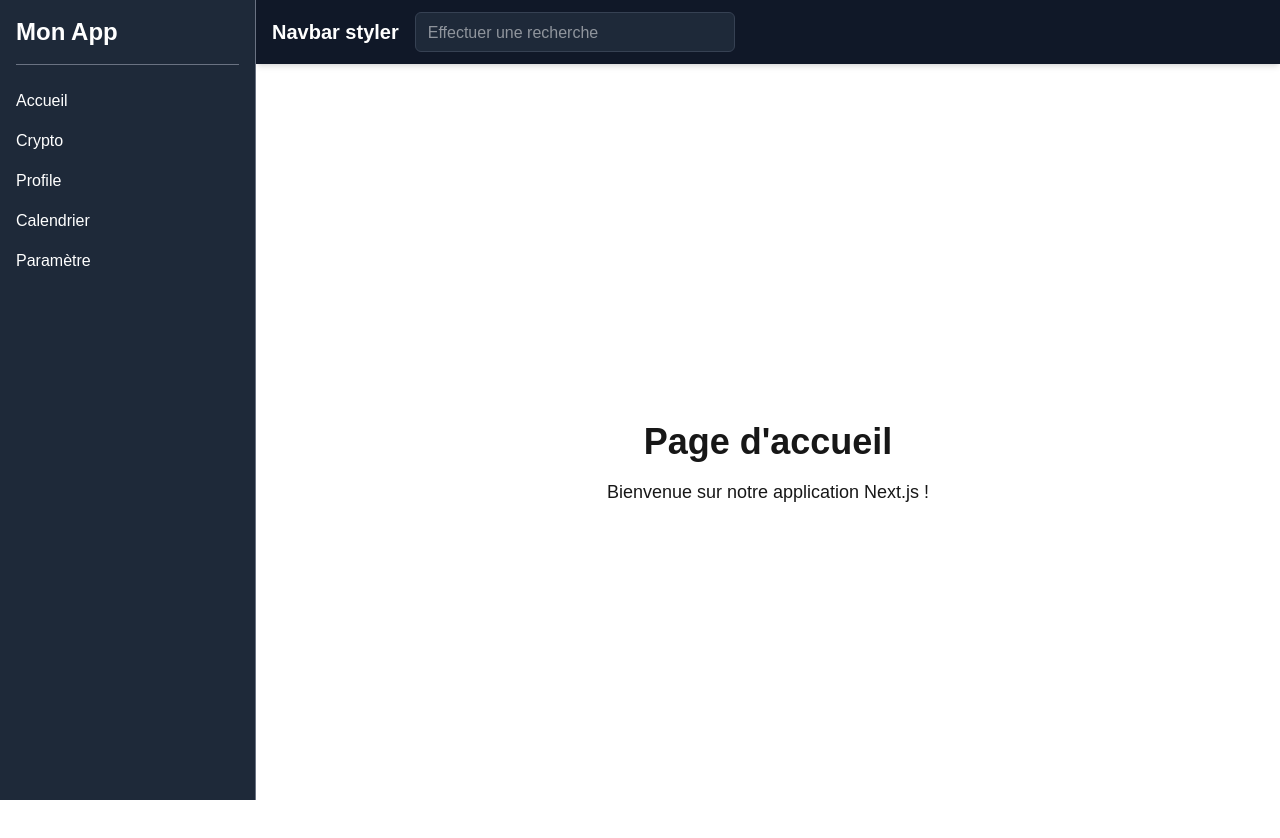
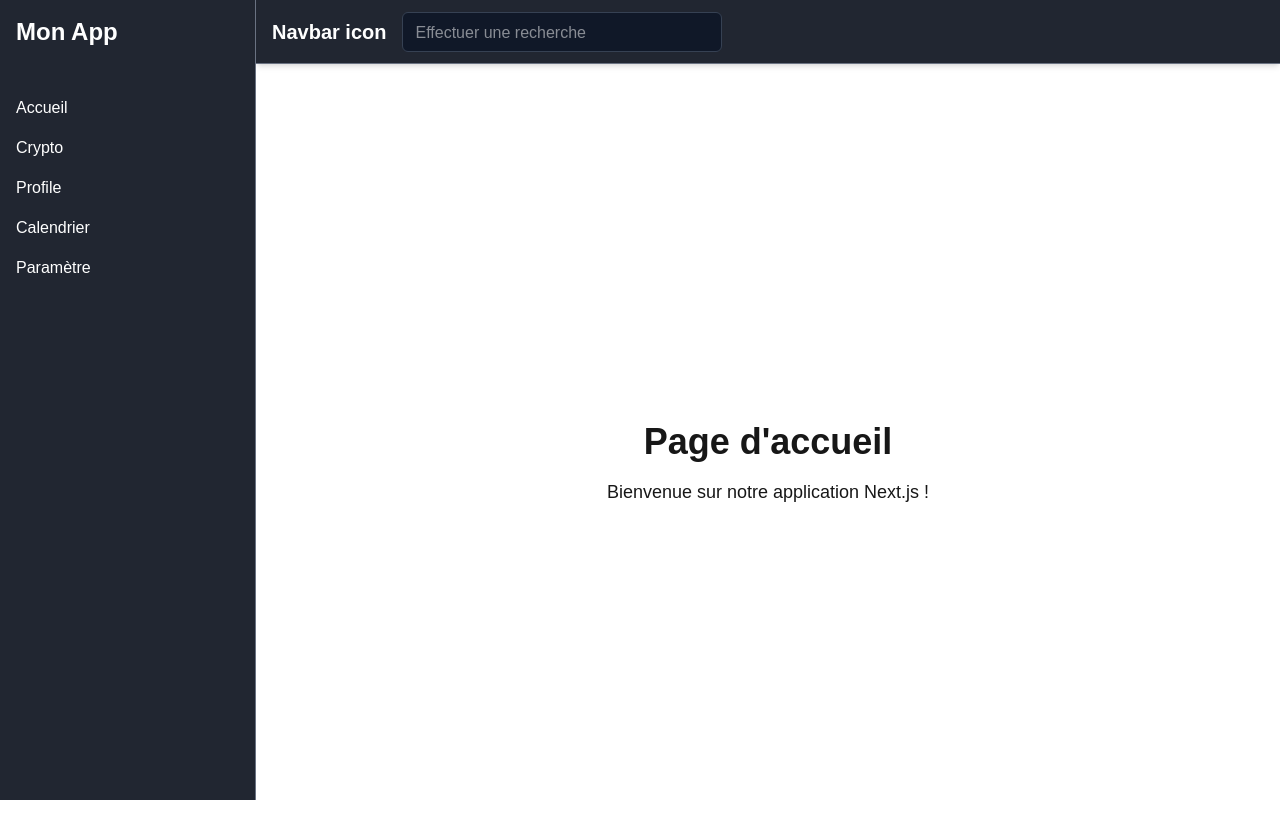
Before and after one commit to TISEPSE/Dashboard, a Next.js app: page / in a window 1280 px wide. Shown: the top 838 px of the page. Built offline with nearby package versions, Linux system fonts and the light colour scheme.

Commit message:
plus styler

```diff
--- a/src/app/components/header.jsx
+++ b/src/app/components/header.jsx
@@ -2,12 +2,12 @@
 
 export default function Header() {
   return (
-    <div className="h-16 bg-gray-900 text-white flex items-center px-4 z-50 shadow-md">
-      <span className="text-xl font-semibold">Navbar styler</span>
+    <div className="h-16 bg-[#212631] text-white flex items-center border-b-1 border-gray-500 px-4 z-50 shadow-md">
+      <span className="text-xl font-semibold">Navbar icon</span>
       <div className="flex items-center w-full max-w-xs ml-4">
         <textarea
           placeholder="Effectuer une recherche"
-          className="w-full h-10 bg-gray-800 text-white border border-gray-700 rounded-md pl-3 pr-3 py-2 resize-none overflow-hidden focus:outline-none focus:ring-2 focus:ring-blue-500"
+          className="w-full h-10 bg-gray-900 text-white border border-gray-700 rounded-md pl-3 pr-3 py-2 resize-none overflow-hidden focus:outline-none focus:ring-2 focus:ring-blue-500"
         />
       </div>
     </div>
--- a/src/app/components/navbar.jsx
+++ b/src/app/components/navbar.jsx
@@ -4,10 +4,9 @@ import Link from "next/link";
 
 export default function Navbar() {
   return (
-    <div className="h-screen w-64 fixed top-0 left-0 bg-gray-800 text-white flex flex-col border-r-1 border-gray-500 p-4 z-50">
-      <h1 className="text-2xl font-bold mb-4">Mon App</h1>
-      <hr className="w-full border-t-1 border-gray-500 mb-6" />
-      <nav className="flex flex-col gap-4">
+    <div className="h-screen w-64 fixed top-0 left-0 bg-[#212631] text-white flex flex-col border-r-1 border-gray-500 z-50">
+      <h1 className="text-2xl font-bold mb-4 p-4">Mon App</h1>
+      <nav className="flex flex-col gap-4 p-4">
         <Link href="/" className="hover:text-gray-300">Accueil</Link>
         <Link href="/Dashboard/Crypto" className="hover:text-gray-300">Crypto</Link>
         <Link href="/Dashboard/Profile">Profile</Link>
```
